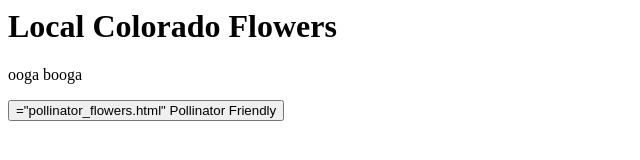
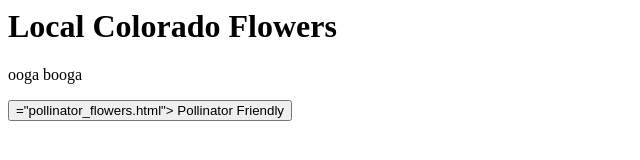
Before and after one commit to DeerTeethz/ColoradoFlowers, a plain HTML site: page index.html in a window 1280 px wide. Shown: the full height of the page, 0-640 px from the left. Drawn offline with Linux system fonts and the light colour scheme.

Commit message:
Update index.html

```diff
--- a/index.html
+++ b/index.html
@@ -8,7 +8,7 @@ color:#f7ca81;
 <body>
 <h1>Local Colorado Flowers</h1>
 <p>ooga booga</p>
-<button onclick= <a href>="pollinator_flowers.html"</a>
+<button onclick= <a href>="pollinator_flowers.html"</a>>
       Pollinator Friendly
     </button>
 </body>
```
